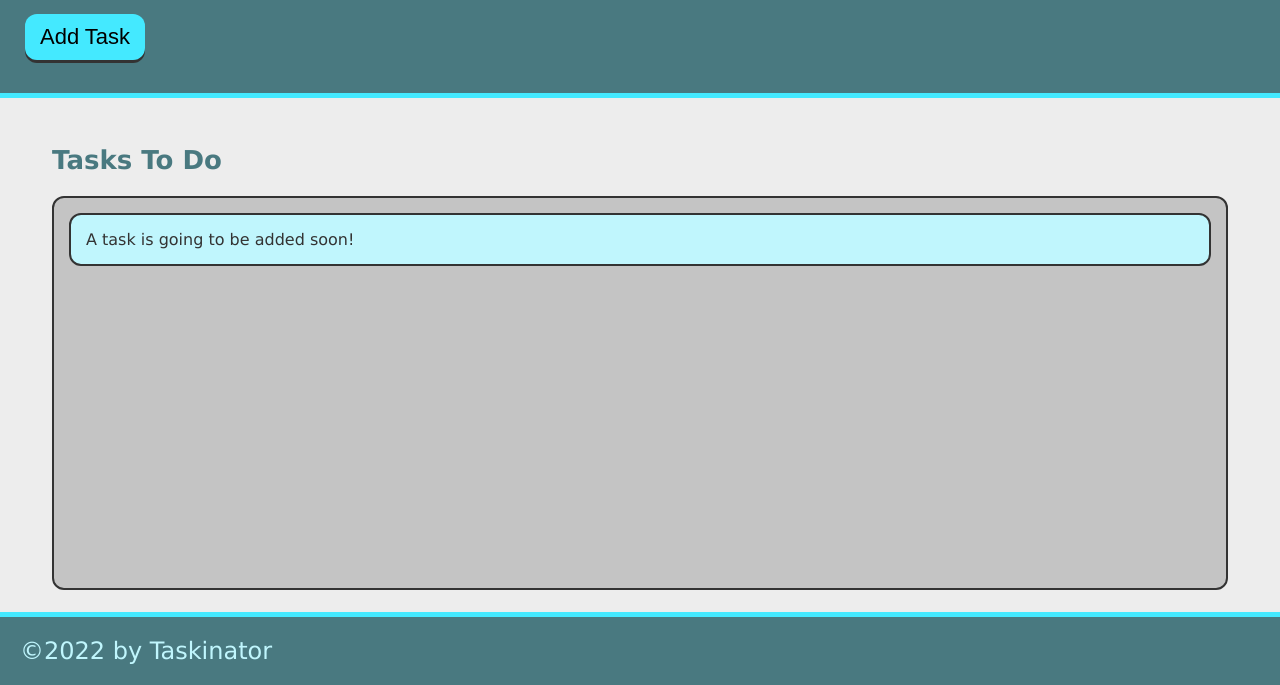
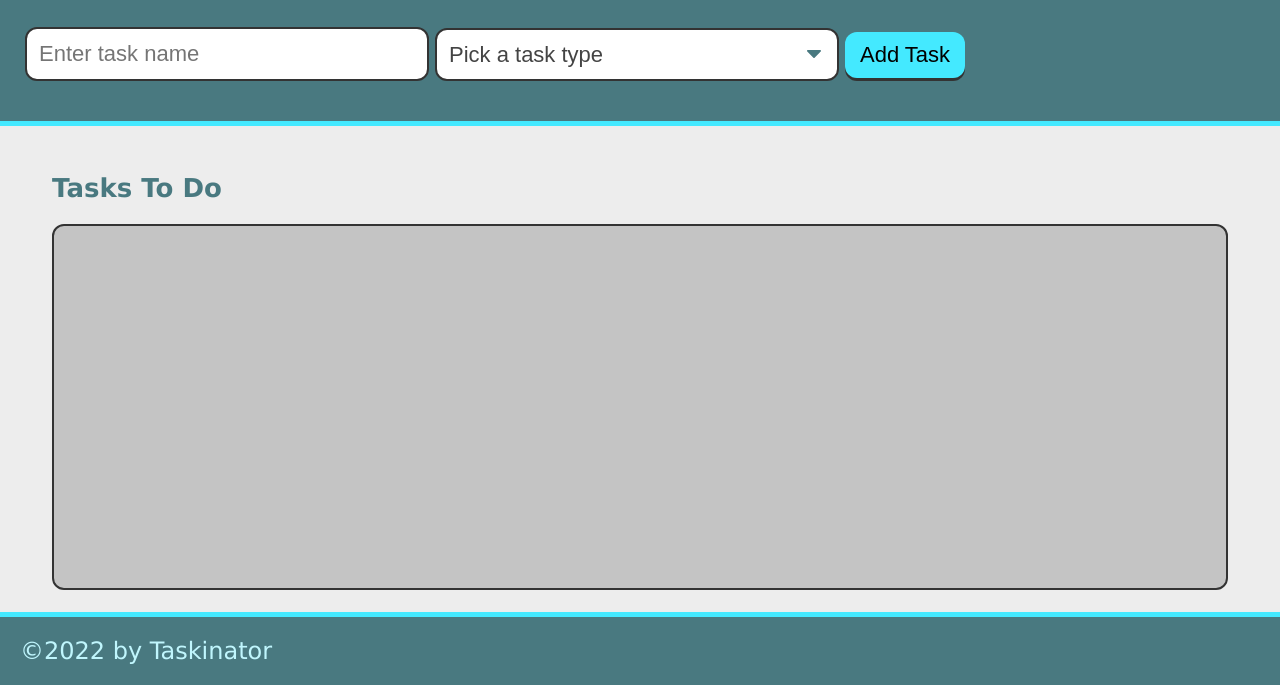
Before and after one commit to anitajose1/taskinator, a plain HTML site: page index.html in a window 1280 px wide. Shown: the part 115-800 px from the top of the page. Drawn offline with Linux system fonts and the light colour scheme.

Commit message:
form input area and drop-down options added

```diff
--- a/index.html
+++ b/index.html
@@ -11,14 +11,32 @@
     <header>
         <h1 class="page-title">Taskinator</h1>
         <p>Click the button below to add a new task!</p>
-        <button class="btn" id="save-task">Add Task</button>
+        <!--Task form field start-->
+        <form id="task-form">
+            <!--Task name input field-->
+            <div class="form-group">
+                <input type="text" name="task-name" placeholder="Enter task name" />
+            </div>
+            <!--Task type drop-down menu-->
+            <div class="form-group">
+                <select name="task-type" class="select-dropdown">
+                    <option value="" disabled selected>Pick a task type</option>
+                    <option value="Print">Print</option>
+                    <option value="Web">Web</option>
+                    <option value="Mobile">Mobile</option>
+                </select>
+            </div>
+            <!--Add Task button-->
+            <div class="form-group">
+                <button class="btn" id="save-task" type="submit">Add Task</button>
+            </div>
+        </form>
+        <!--Task form field end-->
     </header>
     <main class="page-content">
         <section class="task-list-wrapper">
             <h2 class="list-title">Tasks To Do</h2>
-            <ul class="task-list" id="tasks-to-do">
-                <li class="task-item">A task is going to be added soon!</li>
-            </ul>
+            <ul class="task-list" id="tasks-to-do"></ul>
         </section>
     </main>
     <footer>
```
